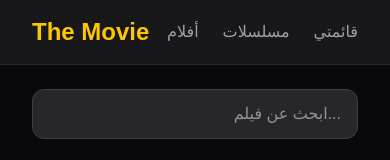
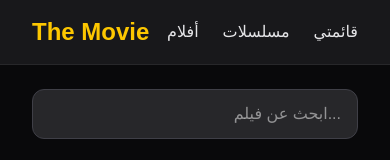
Before and after one commit to ElHasssan/the-movie, a Next.js app: page / in a window 390 px wide. Shown: the top 160 px of the page. Built offline with nearby package versions, Linux system fonts and the light colour scheme; no server answers.

Commit message:
responsive design

```diff
--- a/app/page.tsx
+++ b/app/page.tsx
@@ -22,7 +22,7 @@ export default function Home() {
     <main className="min-h-screen bg-zinc-950 text-white">
       <nav className="bg-zinc-900 px-8 py-4 flex items-center justify-between border-b border-zinc-800">
         <h1 className="text-2xl font-bold text-yellow-400">The Movie</h1>
-        <div className="flex gap-6 text-zinc-400">
+        <div className="flex gap-6 text-zinc-200">
           <span className="hover:text-white cursor-pointer">أفلام</span>
           <span className="hover:text-white cursor-pointer">مسلسلات</span>
           <span className="hover:text-white cursor-pointer">قائمتي</span>
```
